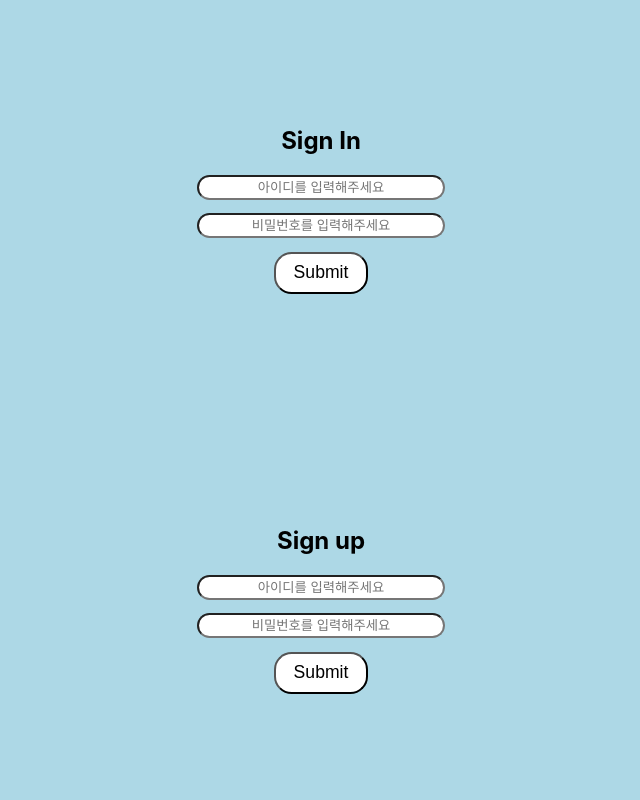
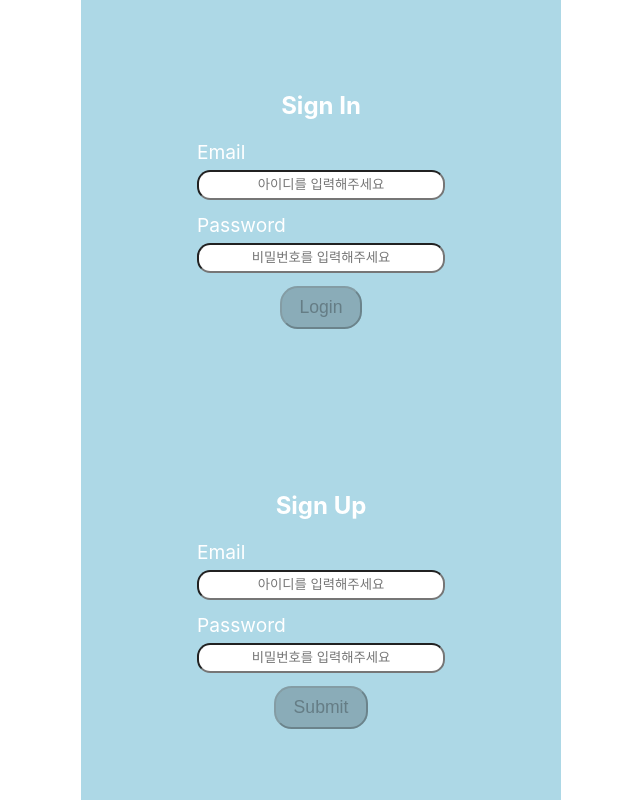
Before and after one commit to choi2021/wanted-pre-onboarding-fe-7, a React (Create React App) app: page / in a window 1280 px wide. Shown: the whole page, without its empty margins (319-959 px from the left). Built offline with nearby package versions, Linux system fonts and the light colour scheme.

Commit message:
feat:회원가입, 로그인 유효성검사 로직 추가

```diff
--- a/src/routes/login.jsx
+++ b/src/routes/login.jsx
@@ -1,26 +1,37 @@
-import React from 'react';
+import React, { useRef, useState } from 'react';
 import styled from 'styled-components';
 
 const LoginLayout = styled.section`
+  width: 30rem;
+  margin: auto;
   height: 100%;
   background-color: lightblue;
+  color: white;
   display: flex;
   flex-direction: column;
 `;
 
-const LoginBox = styled.div`
+const LoginForm = styled.form`
   flex: 50%;
   display: flex;
   flex-direction: column;
   justify-content: center;
   align-items: center;
+  label {
+    font-size: 1.2rem;
+    margin-bottom: 0.3em;
+  }
+  div {
+    display: flex;
+    flex-direction: column;
+  }
 `;
 
-const RegisterBox = styled(LoginBox)``;
+const RegisterForm = styled(LoginForm)``;
 
 const LoginInput = styled.input`
   width: 15rem;
-  height: 1.2rem;
+  height: 1.5rem;
   border-radius: 1em;
   margin-bottom: 1em;
   outline: none;
@@ -28,35 +39,134 @@ const LoginInput = styled.input`
 `;
 
 const RegisterInput = styled(LoginInput)``;
+
 const SubmitBtn = styled.button`
-  background-color: white;
+  background-color: ${(props) =>
+    props.disabled ? 'rgba(0,0,0,0.2)' : 'white'};
   padding: 0.5em 1em;
   font-size: 1.1rem;
   border-radius: 1em;
+  cursor: pointer;
 `;
 
 function Login(props) {
-  const handleChange = (e) => {};
+  const loginEmailRef = useRef();
+  const loginPasswordRef = useRef();
+  const registerEmailRef = useRef();
+  const registerPasswordRef = useRef();
+
+  const [loginInfo, setLoginInfo] = useState({
+    email: '',
+    password: '',
+    isEmailValid: false,
+    isPasswordValid: false,
+  });
+
+  const [registerInfo, setRegisterInfo] = useState({
+    email: '',
+    password: '',
+    isEmailValid: false,
+    isPasswordValid: false,
+  });
+
+  const handleLoginChange = (e) => {
+    const { name, value } = e.currentTarget;
+    setLoginInfo((prev) => {
+      return {
+        ...prev,
+        [name]: value,
+        isEmailValid: name == 'email' ? value.includes('@') : prev.isEmailValid,
+        isPasswordValid:
+          name == 'password' ? value.length >= 8 : prev.isPasswordValid,
+      };
+    });
+  };
+
+  const handleRegisterChange = (e) => {
+    const { name, value } = e.target;
+    setRegisterInfo((prev) => {
+      const obj = {
+        ...prev,
+        [name]: value,
+        isEmailValid: name == 'email' ? value.includes('@') : prev.isEmailValid,
+        isPasswordValid:
+          name == 'password' ? value.length >= 8 : prev.isPasswordValid,
+      };
+      console.log(obj);
+      return obj;
+    });
+  };
+
+  const handleLoginSubmit = (e) => {
+    e.preventDefault();
+    console.log(e);
+  };
+  const handleRegisterSubmit = (e) => {
+    e.preventDefault();
+    console.log(e);
+  };
+
   return (
     <LoginLayout>
-      <LoginBox>
+      <LoginForm onSubmit={handleLoginSubmit}>
         <h1>Sign In</h1>
+        <div>
+          <label htmlFor='login-email'>Email</label>
           <LoginInput
-          onChange={handleChange}
+            ref={loginEmailRef}
+            name='email'
+            onChange={handleLoginChange}
+            id='login-email'
             placeholder='아이디를 입력해주세요'
           ></LoginInput>
+        </div>
+        <div>
+          <label htmlFor='login-password'>Password</label>
           <LoginInput
-          onChange={handleChange}
+            ref={loginPasswordRef}
+            name='password'
+            onChange={handleLoginChange}
+            id='login-password'
             placeholder='비밀번호를 입력해주세요'
           ></LoginInput>
-        <SubmitBtn>Submit</SubmitBtn>
-      </LoginBox>
-      <RegisterBox>
-        <h1>Sign up</h1>
-        <RegisterInput placeholder='아이디를 입력해주세요'></RegisterInput>
-        <RegisterInput placeholder='비밀번호를 입력해주세요'></RegisterInput>
-        <SubmitBtn>Submit</SubmitBtn>
-      </RegisterBox>
+        </div>
+        <SubmitBtn
+          onSubmit={handleLoginSubmit}
+          disabled={!(loginInfo.isEmailValid && loginInfo.isPasswordValid)}
+        >
+          Login
+        </SubmitBtn>
+      </LoginForm>
+      <RegisterForm onSubmit={handleRegisterSubmit}>
+        <h1>Sign Up</h1>
+        <div>
+          <label htmlFor='register-email'>Email</label>
+          <RegisterInput
+            ref={registerEmailRef}
+            onChange={handleRegisterChange}
+            placeholder='아이디를 입력해주세요'
+            id='register-email'
+            name='email'
+          ></RegisterInput>
+        </div>
+        <div>
+          <label htmlFor='register-password'>Password</label>
+          <RegisterInput
+            ref={registerPasswordRef}
+            onChange={handleRegisterChange}
+            placeholder='비밀번호를 입력해주세요'
+            id='register-password'
+            name='password'
+          ></RegisterInput>
+        </div>
+        <SubmitBtn
+          disabled={
+            !(registerInfo.isEmailValid && registerInfo.isPasswordValid)
+          }
+        >
+          Submit
+        </SubmitBtn>
+      </RegisterForm>
     </LoginLayout>
   );
 }
```
Lines whose indentation alone changed are shown as unchanged.
